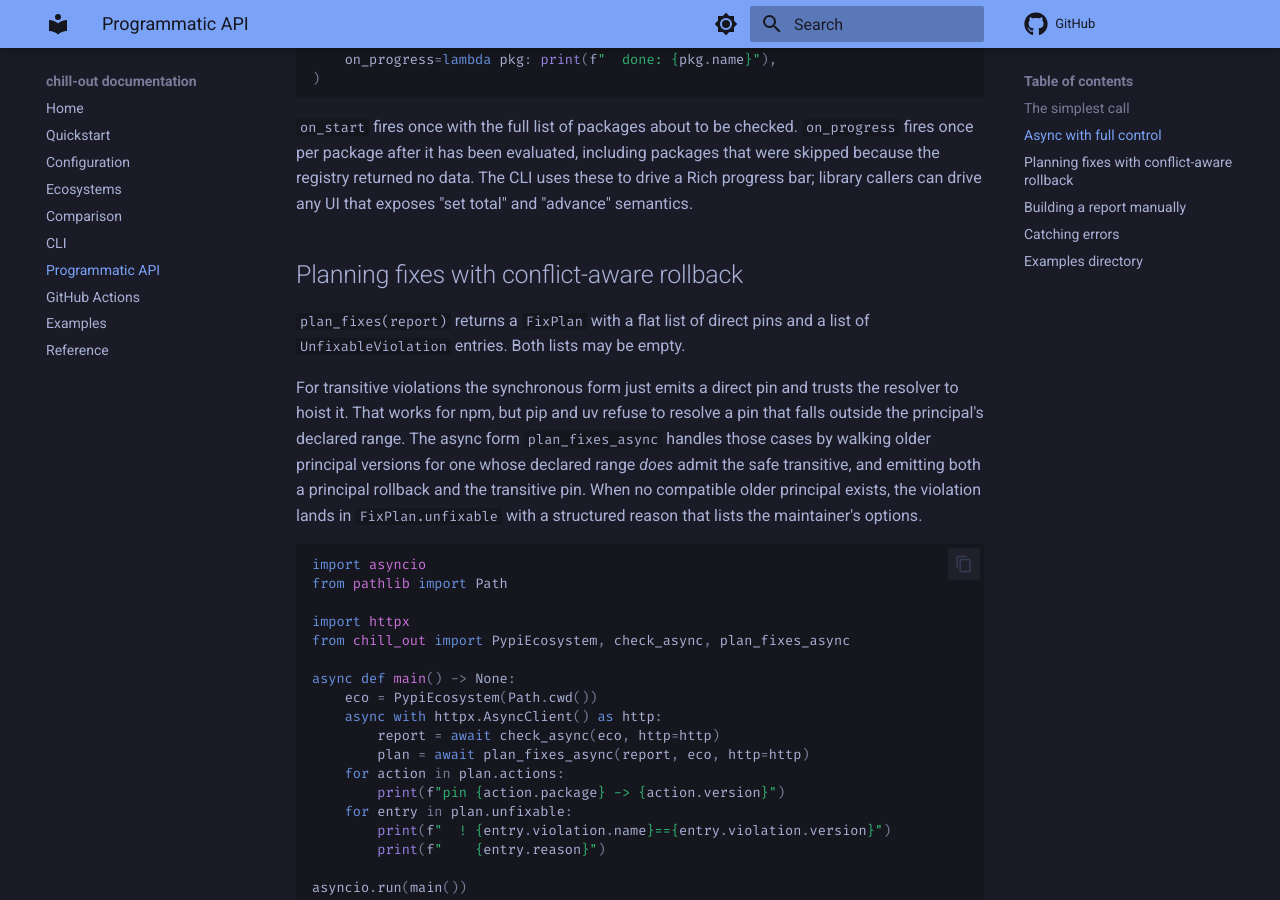
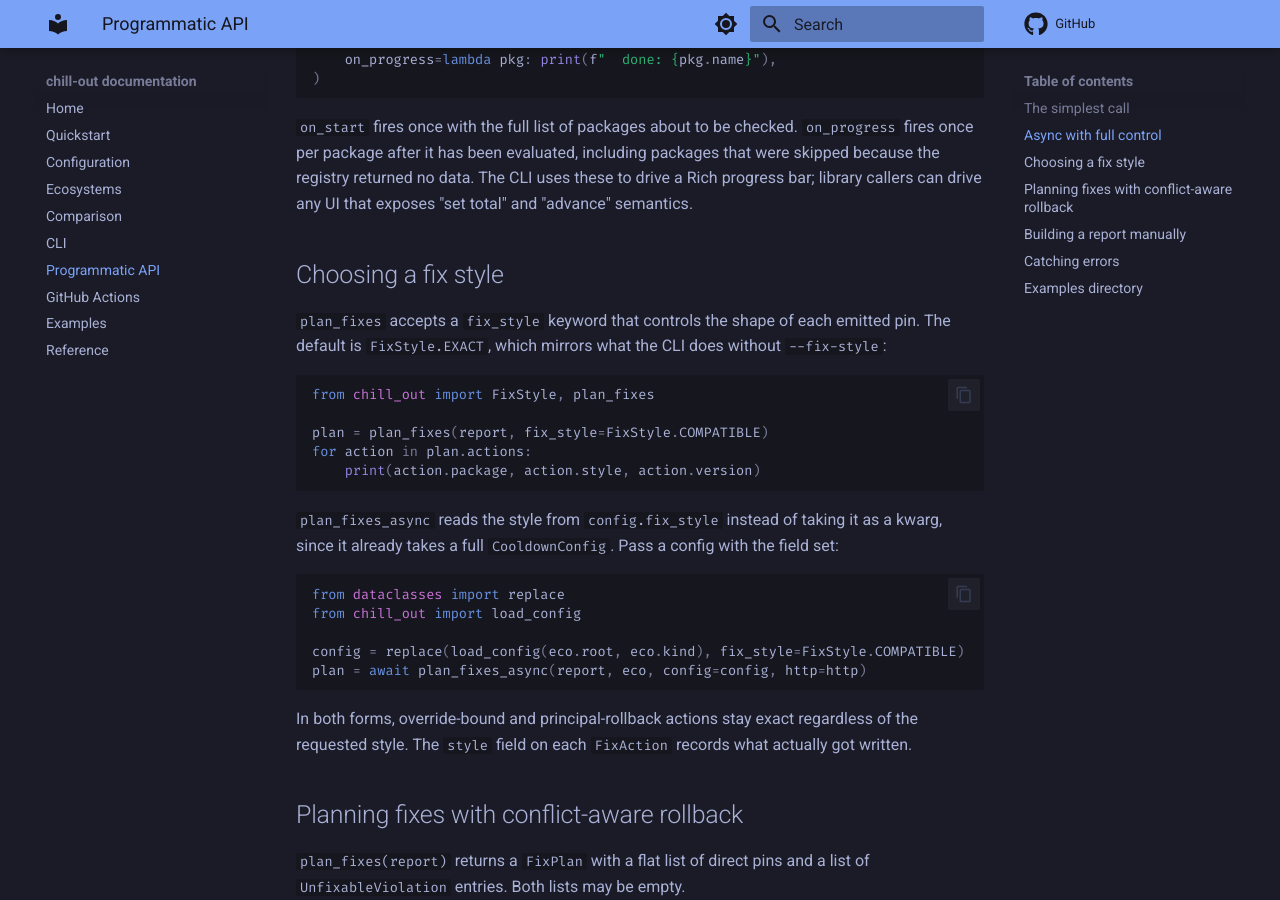
Before and after one commit to dusktreader/chill-out, an MkDocs documentation site: the page built from docs/source/api.md, in a window 1280 px wide and 900 px high, scrolled down 1112 px. Built offline with MkDocs 1.6.1 and Material for MkDocs 9.7.7, drawn with Linux system fonts in a browser that asks for light colours; comment, search, counter and statistics services are not loaded.

````diff
--- a/docs/source/api.md
+++ b/docs/source/api.md
@@ -60,6 +60,37 @@ report = await check_async(
 packages that were skipped because the registry returned no data. The CLI
 uses these to drive a Rich progress bar; library callers can drive any UI
 that exposes "set total" and "advance" semantics.
+
+
+## Choosing a fix style
+
+`plan_fixes` accepts a `fix_style` keyword that controls the shape of each
+emitted pin. The default is `FixStyle.EXACT`, which mirrors what the CLI
+does without `--fix-style`:
+
+```python
+from chill_out import FixStyle, plan_fixes
+
+plan = plan_fixes(report, fix_style=FixStyle.COMPATIBLE)
+for action in plan.actions:
+    print(action.package, action.style, action.version)
+```
+
+`plan_fixes_async` reads the style from `config.fix_style` instead of
+taking it as a kwarg, since it already takes a full `CooldownConfig`. Pass
+a config with the field set:
+
+```python
+from dataclasses import replace
+from chill_out import load_config
+
+config = replace(load_config(eco.root, eco.kind), fix_style=FixStyle.COMPATIBLE)
+plan = await plan_fixes_async(report, eco, config=config, http=http)
+```
+
+In both forms, override-bound and principal-rollback actions stay exact
+regardless of the requested style. The `style` field on each `FixAction`
+records what actually got written.
 
 
 ## Planning fixes with conflict-aware rollback
````
Also changed, not shown: docs/source/examples.md (+3 -1 lines), docs/source/quickstart.md (+4 -1 lines).
